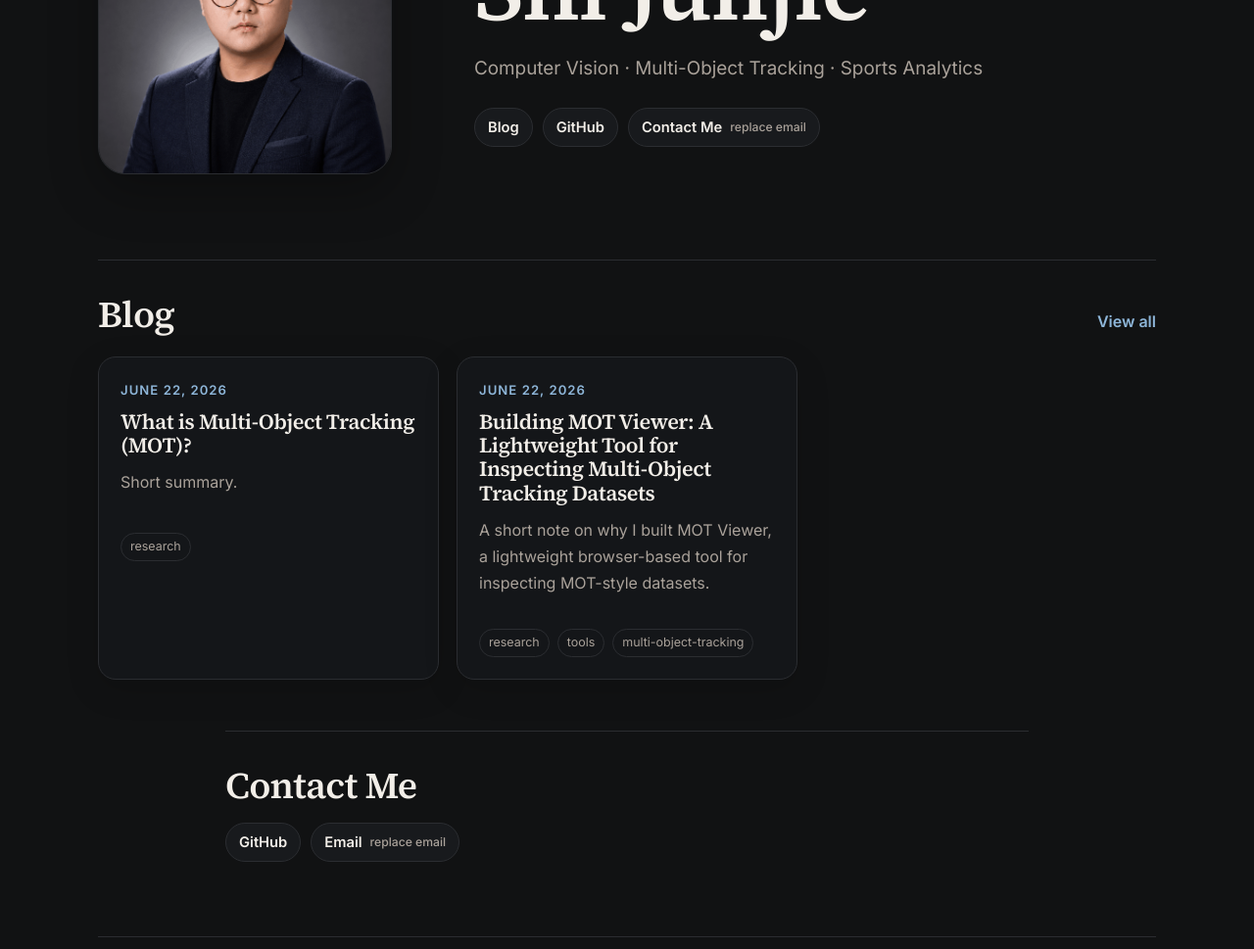
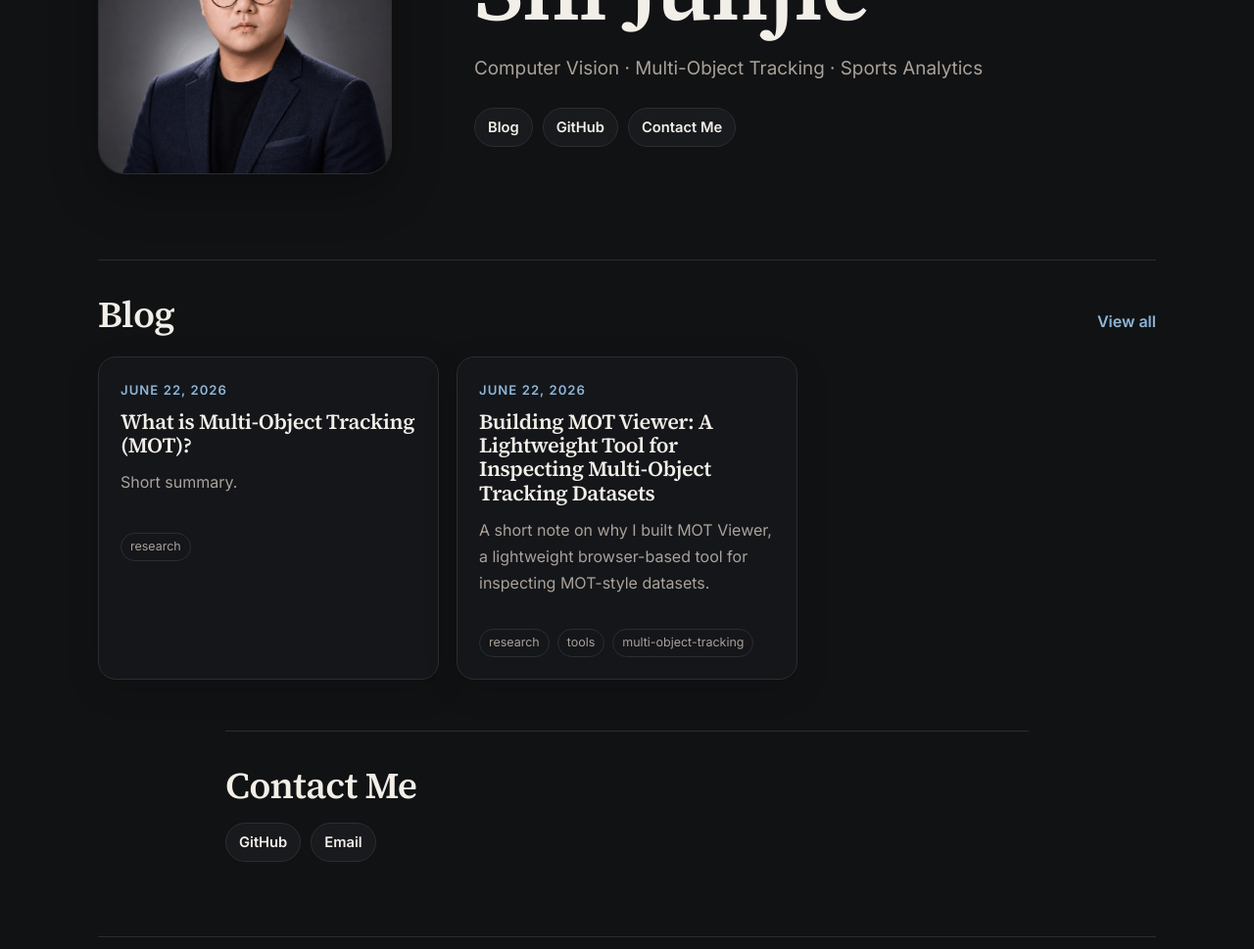
Before and after one commit to shijunjie07/shijunjie07.github.io, a Jekyll site: the page built from index.html, in a window 1280 px wide. Shown: the part 288-1257 px from the top of the page at 98% size. Built offline with Jekyll 4.4.1, drawn with Linux system fonts in a browser that asks for light colours.

Commit message:
Update contact email address

```diff
--- a/index.html
+++ b/index.html
@@ -25,7 +25,7 @@
     <div class="button-row" aria-label="Profile links">
       <a class="button" href="{{ '/blog/' | relative_url }}">Blog</a>
       <a class="button" href="https://github.com/shijunjie07">GitHub</a>
-      <a class="button" href="mailto:your-email@example.com">Contact Me <span>replace email</span></a>
+      <a class="button" href="mailto:shijunja@yahoo.com">Contact Me</a>
     </div>
   </div>
 </section>
@@ -66,6 +66,6 @@
   <h2>Contact Me</h2>
   <div class="button-row" aria-label="Contact links">
     <a class="button" href="https://github.com/shijunjie07">GitHub</a>
-    <a class="button" href="mailto:your-email@example.com">Email <span>replace email</span></a>
+    <a class="button" href="mailto:shijunja@yahoo.com">Email</a>
   </div>
 </section>
```
